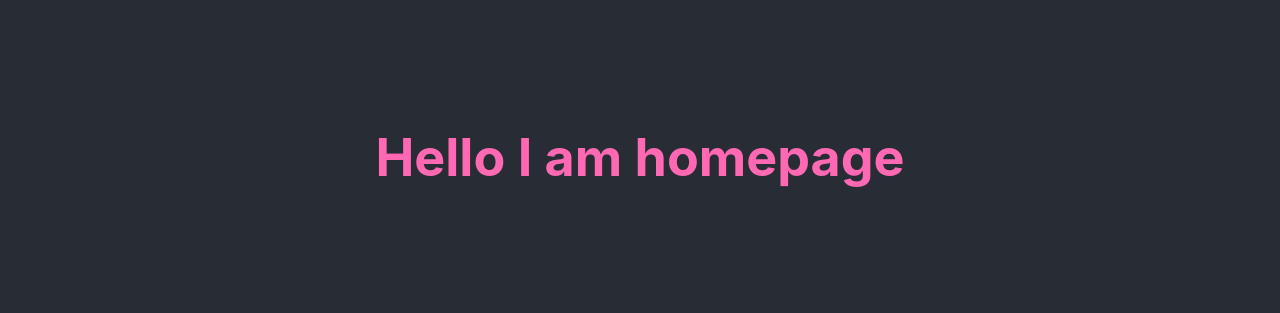
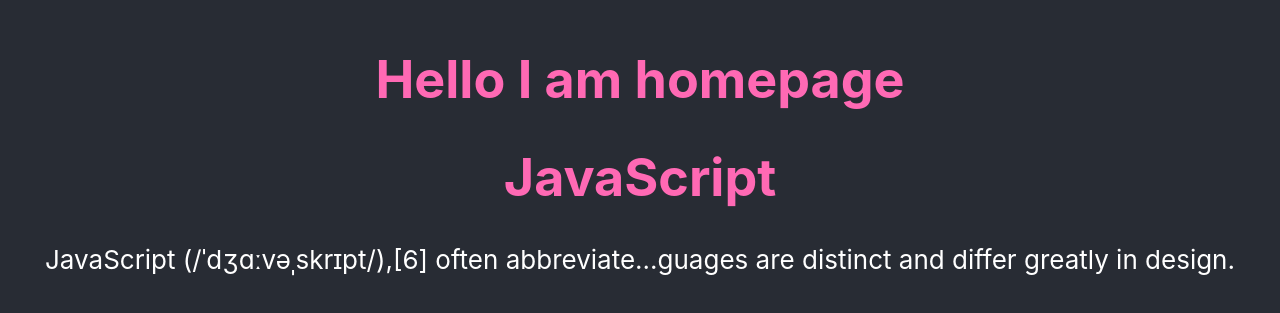
Before and after one commit to Reinoptland/coders-network-42, a React (Create React App) app: page / in a window 1280 px wide. Shown: the part 243-556 px from the top of the page. Built offline with nearby package versions, Linux system fonts and the light colour scheme.

Commit message:
Render (fake) initialState

```diff
--- a/src/pages/HomePage/index.js
+++ b/src/pages/HomePage/index.js
@@ -10,6 +10,14 @@ export default function HomePage() {
   return (
     <div>
       <h1>Hello I am homepage</h1>
+      {posts.map((post) => {
+        return (
+          <div key={post.id}>
+            <h1>{post.title}</h1>
+            <p>{post.content}</p>
+          </div>
+        );
+      })}
     </div>
   );
 }
```
